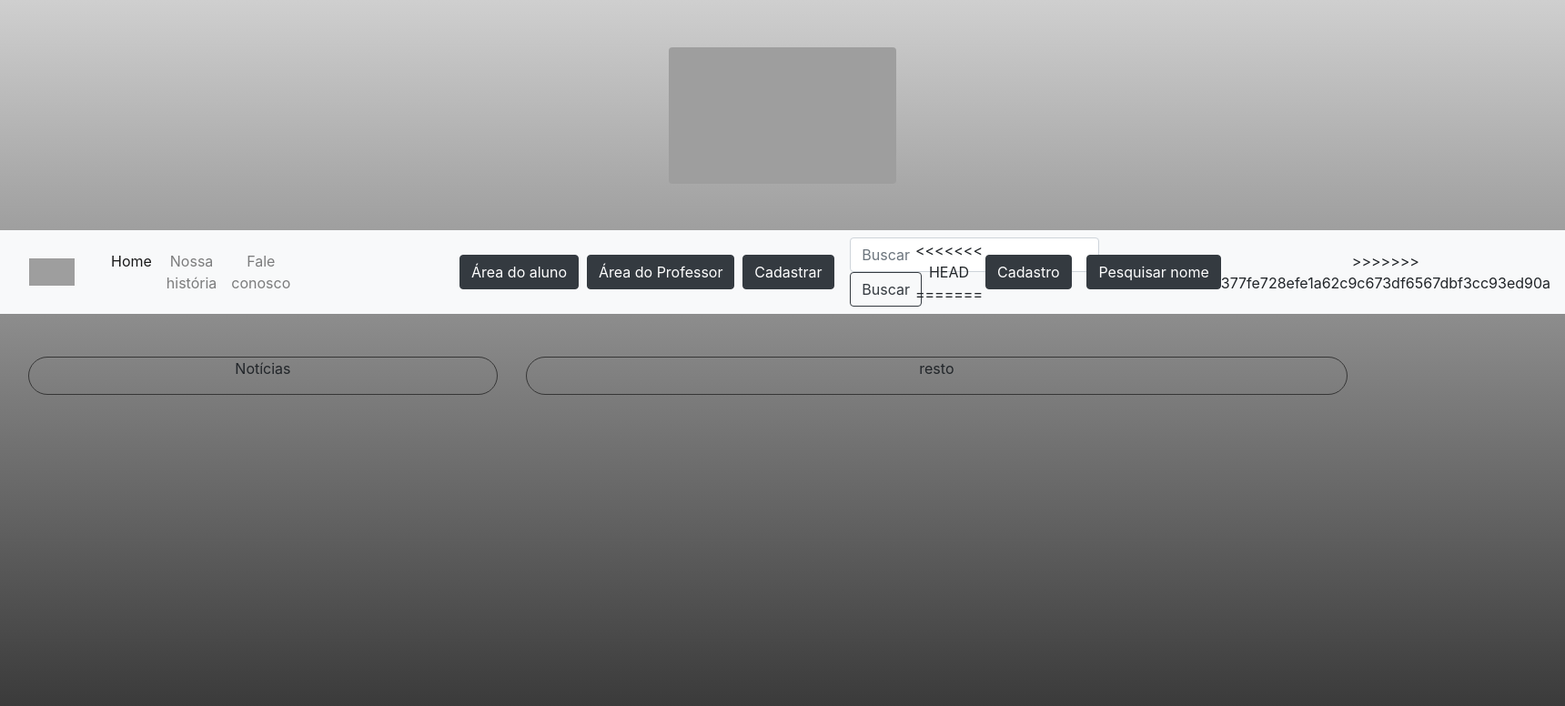
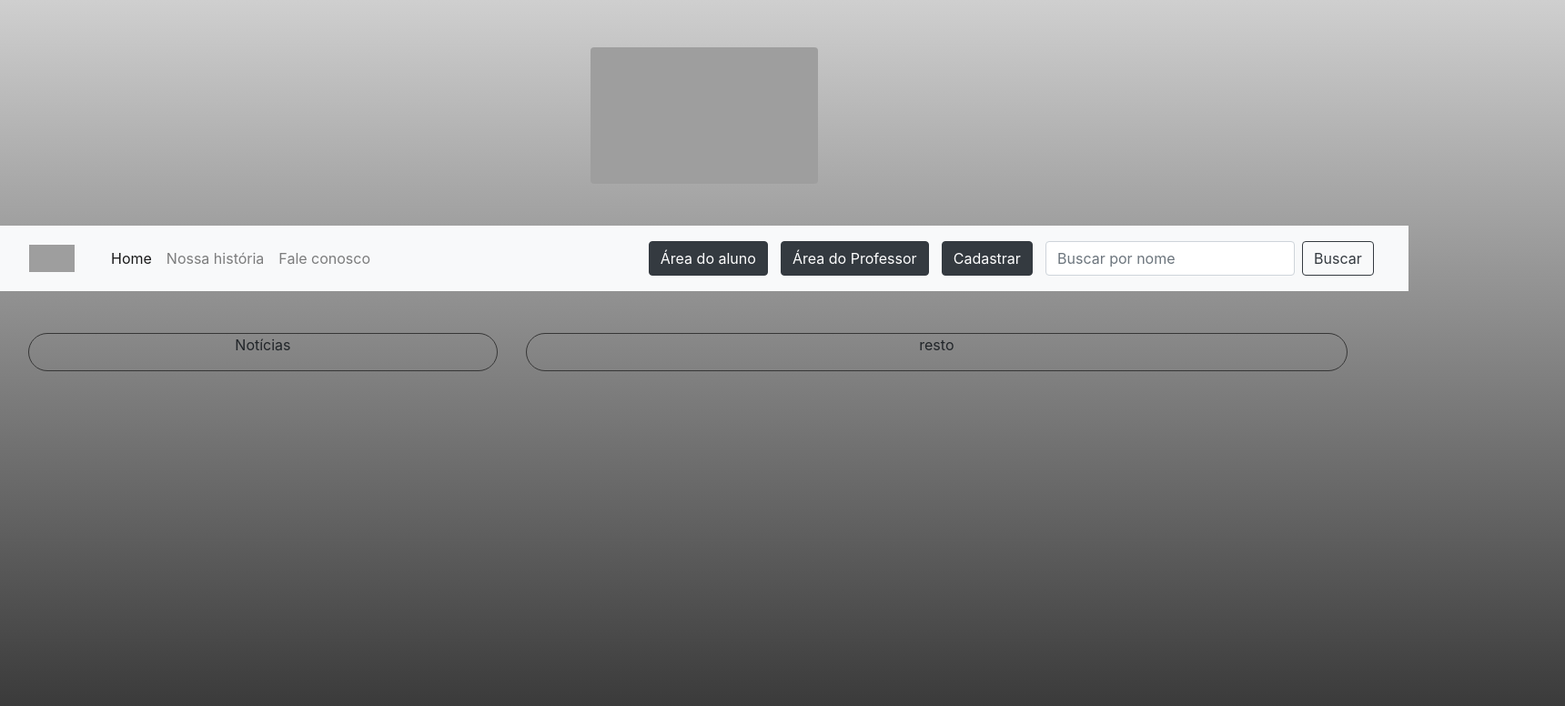
Before and after one commit to TumaSenac20182/Treinamento-Projetos-1, a PHP site: page /home.php in a window 1720 px wide. Shown: the top 776 px of the page at 91% size. Run offline with PHP 8.4, Linux system fonts and the light colour scheme; grey boxes are pictures that could not be loaded.

Commit message:
Corrigindo as merdas que o YAN faz

```diff
--- a/_css/estilo.css
+++ b/_css/estilo.css
@@ -9,13 +9,12 @@
         }
 
       .head {
-        width: 100%;
+        width: 90%;
         text-align: center;
         margin-top: 3%;
       }
 
       #modalAluno {
-        margin-left: 20%;
         margin-right: 1%;
       }
 
@@ -24,7 +23,7 @@
       }
 
       #search {
-        margin-left: 2%;
+
       }
 
       .mid {
--- a/home.php
+++ b/home.php
@@ -26,7 +26,7 @@
             </a>
           </nav>
           <div class="collapse navbar-collapse" id="IbarraNav">
-            <ul class="navbar-nav">
+            <ul class="navbar-nav" style="margin-right: 20%;">
               <li class="nav-item active">
                 <a class="nav-link" href="home.html">Home<span class="sr-only">(current)</span></a>
               </li>
@@ -37,7 +37,7 @@
                 <a class="nav-link" href="contato.html">Fale conosco</a>
               </li>
             </ul>
-            <div id="modalAluno">
+            <div id="modalAluno" style="margin-left: 1%;">
               <button type="button" class="btn btn-dark" data-toggle="modal" data-target="#ImodalAluno">Área do aluno</button>
 
               <div class="modal fade" id="ImodalAluno" tabindex="-1" role="dialog" aria-labelledby="Área do aluno" aria-hidden="true">
@@ -101,27 +101,18 @@
                 </div>
               </div>
             </div>
-            <div>
+            <div style="margin-right: 1%;">
               <form action="cadastro.html" method="post">
                 <button type="submit" class="btn btn-dark">Cadastrar</button>
               </form>
             </div>
-            <form class="form-inline" id="search">
-              <input class="form-control mr-sm-2" type="search" placeholder="Buscar" aria-label="Buscar">
-              <button class="btn btn-outline-dark my-2 my-sm-0" type="submit">Buscar</button>
-            </form>
+            <div>
+              <form class="form-inline" action="search.html" method="post">
+                <input class="form-control mr-sm-2" type="search" placeholder="Buscar por nome" aria-label="Buscar">
+                <button class="btn btn-outline-dark my-2 my-sm-0" type="submit">Buscar</button>
+              </form>
+            </div>
           </div>
-<<<<<<< HEAD
-=======
-          <form action="cadastro.html">
-          <button type="submit" class="btn btn-dark" data-toggle="modal">Cadastro</button>
-          </form>
-          <div style="margin-left: 1%;">
-          <form action="search.html">
-      <button class="btn btn-dark" style="margin: auto;">Pesquisar nome</button>
-      </form>
-    </div>
->>>>>>> 377fe728efe1a62c9c673df6567dbf3cc93ed90a
         </nav>
       </div>
       <div class="mid">
```
Also changed, not shown: searchname.php (line endings or trailing spaces).
